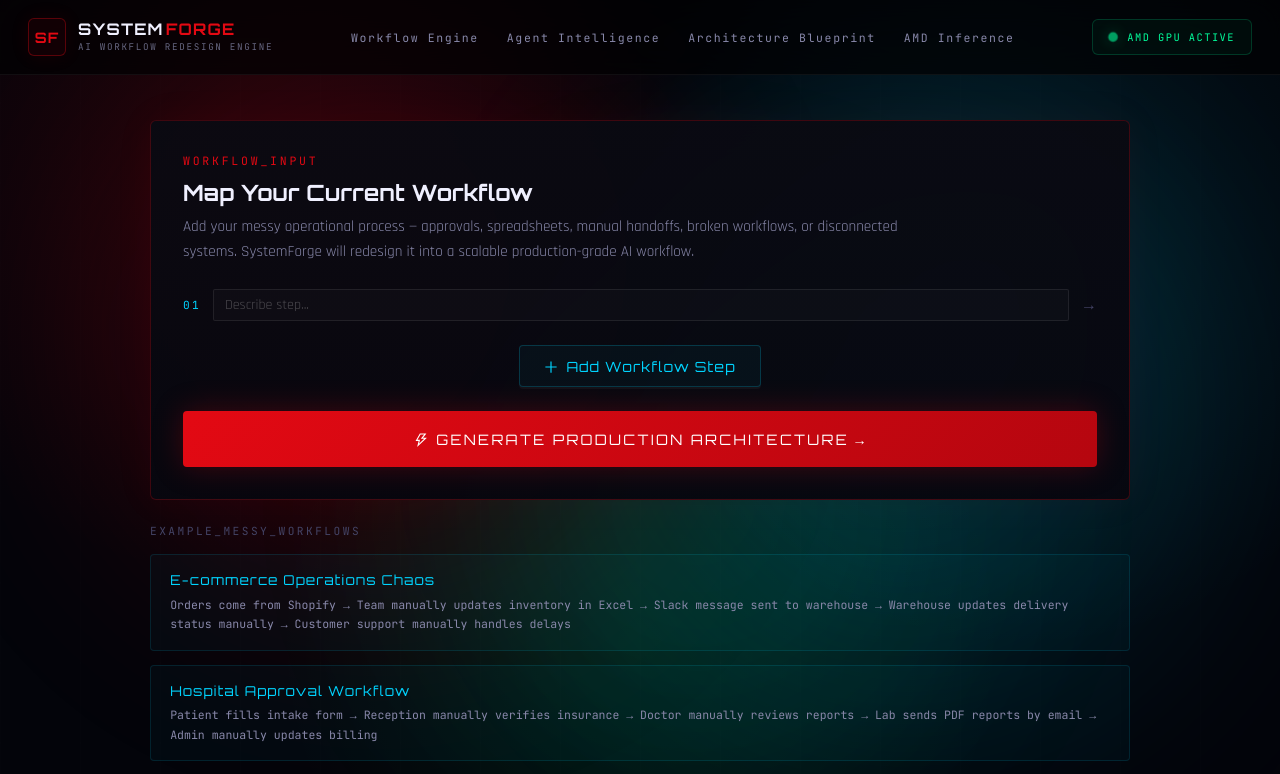
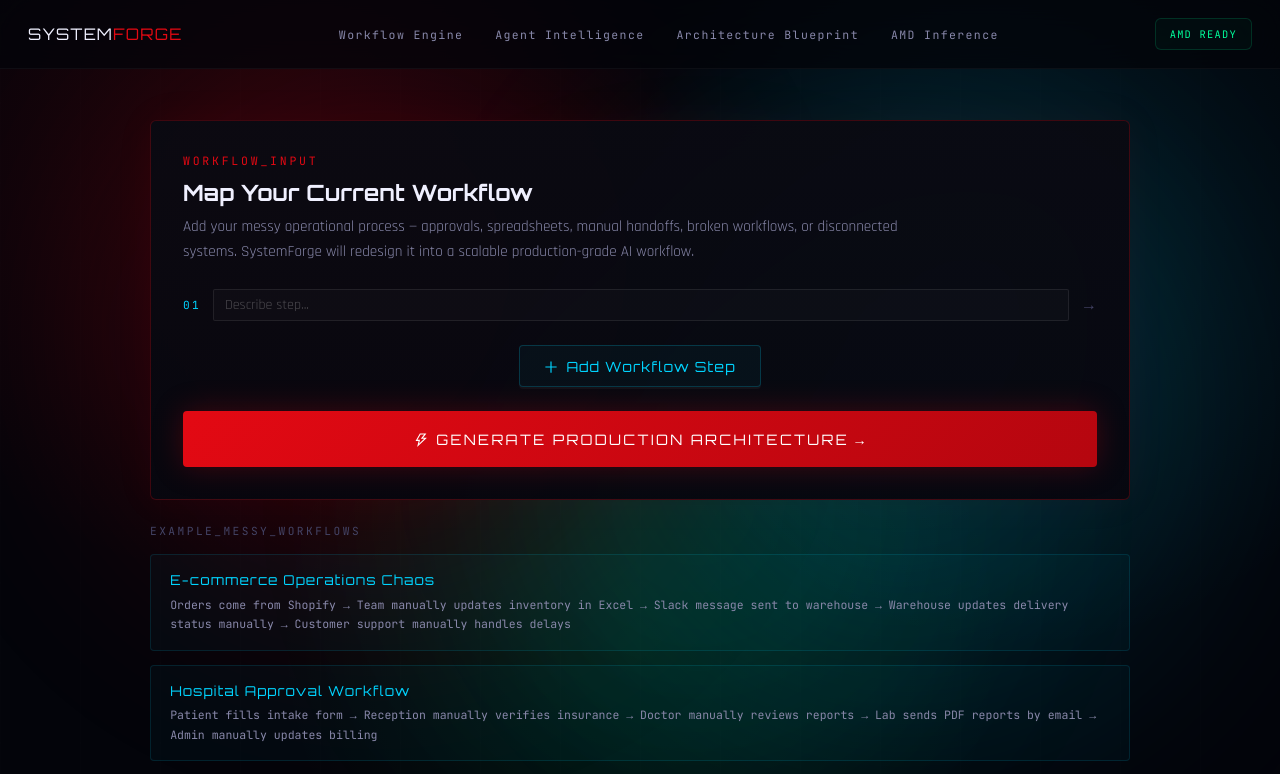
Before and after one commit to jacobjerryarackal/systemforge-ai, a Next.js app in the folder frontend/: page / in a window 1280 px wide. Shown: the top 774 px of the page. Built offline with nearby package versions, Linux system fonts and the light colour scheme.

Commit message:
feat: add responsive navigation bar component with smooth scroll functionality

```diff
--- a/frontend/components/ui/Navbar.tsx
+++ b/frontend/components/ui/Navbar.tsx
@@ -4,30 +4,48 @@ import React from 'react';
 import { motion } from 'framer-motion';
 
 const navItems = [
-    'Workflow Engine',
-    'Agent Intelligence',
-    'Architecture Blueprint',
-    'AMD Inference',
+    {
+        label: 'Workflow Engine',
+        target: 'workflow-engine',
+    },
+    {
+        label: 'Agent Intelligence',
+        target: 'agent-intelligence',
+    },
+    {
+        label: 'Architecture Blueprint',
+        target: 'architecture-blueprint',
+    },
+    {
+        label: 'AMD Inference',
+        target: 'amd-inference',
+    },
 ];
 
 export default function Navbar() {
+    const scrollToSection = (id: string) => {
+        const section = document.getElementById(id);
+
+        if (section) {
+            section.scrollIntoView({
+                behavior: 'smooth',
+                block: 'start',
+            });
+        }
+    };
+
     return (
-        <motion.header
-            initial={{ opacity: 0, y: -24 }}
-            animate={{ opacity: 1, y: 0 }}
-            transition={{
-                duration: 0.6,
-                ease: 'easeOut',
-            }}
+        <header
             style={{
                 position: 'fixed',
                 top: 0,
                 left: 0,
                 right: 0,
                 zIndex: 100,
-                backdropFilter: 'blur(18px)',
-                background: 'rgba(2, 2, 4, 0.72)',
-                borderBottom: '1px solid rgba(255,255,255,0.05)',
+                backdropFilter: 'blur(20px)',
+                background: 'rgba(3, 4, 10, 0.75)',
+                borderBottom:
+                    '1px solid rgba(255,255,255,0.04)',
             }}
         >
             <div
@@ -41,161 +59,82 @@ export default function Navbar() {
                     gap: '24px',
                 }}
             >
-                {/* Left: Brand */}
-                <motion.div
-                    whileHover={{ scale: 1.02 }}
-                    style={{
-                        display: 'flex',
-                        alignItems: 'center',
-                        gap: '12px',
-                        cursor: 'pointer',
-                        userSelect: 'none',
-                    }}
-                >
-                    <div
-                        style={{
-                            width: 38,
-                            height: 38,
-                            border: '1px solid rgba(227,9,19,0.35)',
-                            borderRadius: 6,
-                            display: 'flex',
-                            alignItems: 'center',
-                            justifyContent: 'center',
-                            background: 'rgba(227,9,19,0.06)',
-                            boxShadow:
-                                '0 0 20px rgba(227,9,19,0.08)',
-                        }}
-                    >
-                        <span
-                            style={{
-                                fontFamily: 'var(--font-display)',
-                                fontSize: '0.9rem',
-                                fontWeight: 700,
-                                color: '#E30913',
-                                letterSpacing: '0.08em',
-                            }}
-                        >
-                            SF
-                        </span>
-                    </div>
-
-                    <div>
+                {/* Logo */}
                 <div
                     style={{
                         fontFamily: 'var(--font-display)',
                         fontSize: '1rem',
-                                fontWeight: 700,
                         color: '#F0F0FF',
                         letterSpacing: '0.08em',
-                                lineHeight: 1,
+                        cursor: 'pointer',
                     }}
+                    onClick={() =>
+                        window.scrollTo({
+                            top: 0,
+                            behavior: 'smooth',
+                        })
+                    }
                 >
                     SYSTEM
                     <span
                         style={{
                             color: '#E30913',
-                                    marginLeft: 2,
                         }}
                     >
                         FORGE
                     </span>
                 </div>
 
+                {/* Nav Links */}
                 <div
                     style={{
-                                fontFamily: 'var(--font-mono)',
-                                fontSize: '0.58rem',
-                                color: '#666680',
-                                letterSpacing: '0.18em',
-                                marginTop: 4,
-                            }}
-                        >
-                            AI WORKFLOW REDESIGN ENGINE
-                        </div>
-                    </div>
-                </motion.div>
-
-                {/* Center: Nav Links */}
-                <nav
-                    style={{
                         display: 'flex',
+                        gap: '2rem',
                         alignItems: 'center',
-                        gap: '28px',
                     }}
                 >
                     {navItems.map((item, index) => (
                         <motion.button
                             key={index}
-                            whileHover={{ y: -2 }}
+                            whileHover={{
+                                y: -2,
+                            }}
+                            onClick={() =>
+                                scrollToSection(item.target)
+                            }
                             style={{
                                 background: 'transparent',
                                 border: 'none',
-                                outline: 'none',
                                 cursor: 'pointer',
+                                color: '#8888AA',
                                 fontFamily: 'var(--font-mono)',
                                 fontSize: '0.72rem',
-                                color: '#8888AA',
-                                letterSpacing: '0.14em',
-                                transition: 'all 0.2s ease',
-                            }}
-                            onMouseEnter={(e) => {
-                                e.currentTarget.style.color =
-                                    '#00D4FF';
-                            }}
-                            onMouseLeave={(e) => {
-                                e.currentTarget.style.color =
-                                    '#8888AA';
+                                letterSpacing: '0.12em',
                             }}
                         >
-                            {item}
+                            {item.label}
                         </motion.button>
                     ))}
-                </nav>
+                </div>
 
-                {/* Right: Status */}
-                <motion.div
-                    whileHover={{ scale: 1.02 }}
+                {/* Status */}
+                <div
                     style={{
-                        display: 'flex',
-                        alignItems: 'center',
-                        gap: '10px',
-                        padding: '10px 16px',
-                        border: '1px solid rgba(0,255,156,0.18)',
-                        background: 'rgba(0,255,156,0.04)',
+                        padding: '8px 14px',
+                        border:
+                            '1px solid rgba(0,255,156,0.15)',
                         borderRadius: 6,
-                    }}
-                >
-                    <motion.div
-                        animate={{
-                            scale: [1, 1.2, 1],
-                            opacity: [1, 0.6, 1],
-                        }}
-                        transition={{
-                            duration: 1.6,
-                            repeat: Infinity,
-                        }}
-                        style={{
-                            width: 8,
-                            height: 8,
-                            borderRadius: '50%',
-                            background: '#00FF9C',
-                            boxShadow:
-                                '0 0 12px rgba(0,255,156,0.45)',
-                        }}
-                    />
-
-                    <span
-                        style={{
+                        background:
+                            'rgba(0,255,156,0.03)',
                         fontFamily: 'var(--font-mono)',
                         fontSize: '0.65rem',
                         color: '#00FF9C',
-                            letterSpacing: '0.14em',
+                        letterSpacing: '0.12em',
                     }}
                 >
-                        AMD GPU ACTIVE
-                    </span>
-                </motion.div>
+                    AMD READY
                 </div>
-        </motion.header>
+            </div>
+        </header>
     );
 }
```
Lines whose indentation alone changed are shown as unchanged.
